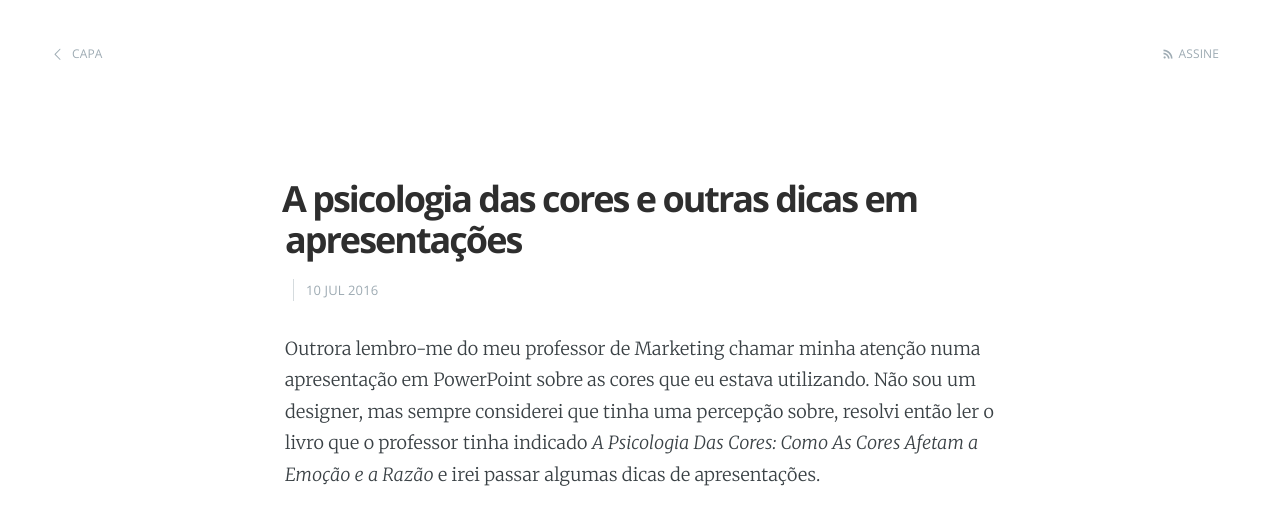
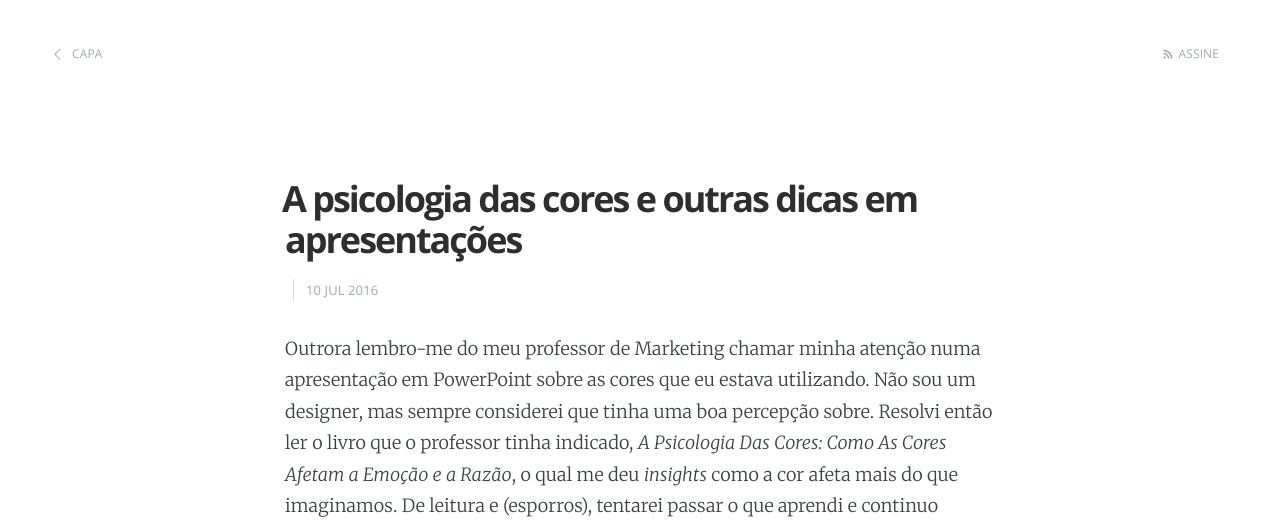
Before and after one commit to faoliveira/faoliveira.github.io, a Jekyll site: the page built from _posts/2016-07-10-psicologia-das-cores-apresentacoes.md, in a window 1280 px wide and 1400 px high. Shown: the top 526 px of the window. Built offline with Jekyll 4.4.1, drawn with Linux system fonts in a browser that asks for light colours; comment, search, counter and statistics services are not loaded; some of the changed text lies outside the part shown.

Commit message:
atualizacao posts

```diff
--- a/_posts/2016-07-10-psicologia-das-cores-apresentacoes.md
+++ b/_posts/2016-07-10-psicologia-das-cores-apresentacoes.md
@@ -3,17 +3,18 @@
 title: A psicologia das cores e outras dicas em apresentações
 date: 2016-07-10
 disqus: true
+excerpt: Outrora lembro-me do meu professor de Marketing chamar minha atenção numa apresentação em PowerPoint sobre as cores que eu estava utilizando. Não sou um designer, mas sempre considerei que tinha uma percepção sobre
 ---
 
 
 
-Outrora lembro-me do meu professor de Marketing chamar minha atenção numa apresentação em PowerPoint sobre as cores que eu estava utilizando. Não sou um designer, mas sempre considerei que tinha uma percepção sobre, resolvi então ler o livro que o professor tinha indicado *A Psicologia Das Cores: Como As Cores Afetam a Emoção e a Razão* e irei passar algumas dicas de apresentações.
+Outrora lembro-me do meu professor de Marketing chamar minha atenção numa apresentação em PowerPoint sobre as cores que eu estava utilizando. Não sou um designer, mas sempre considerei que tinha uma boa percepção sobre. Resolvi então ler o livro que o professor tinha indicado, *A Psicologia Das Cores: Como As Cores Afetam a Emoção e a Razão*, o qual me deu *insights* como a cor afeta mais do que imaginamos. De leitura e (esporros), tentarei passar o que aprendi e continuo aprendendo.
 
 ## Design Matters!
 
 <a href="https://www.flickr.com/photos/21560098@N06/7778608072/" title="Day 346 I love post it notes ( 3,000 Views ) ta por Nina Matthews Photography, no Flickr"><img src="https://farm8.staticflickr.com/7275/7778608072_994485de27_z.jpg" width="640" height="425" alt="Day 346 I love post it notes ( 3,000 Views ) ta"></a>
 
-Antes de direto para o Prezi, Keynote ou PowerPoint, tente ir [analógico primeiramente](https://www.fastcompany.com/3013039/unplug/need-to-get-focused-first-go-analog "Need To Get Focused? First Go Analog"). Perdemos tempo e foco (quase) sempre indo direto ao computador. Pegando um pedaço de papel ou usando um post-it para cada slide, por exemplo, facilita a organização de ideias e pensamentos.
+Antes de ir direto para o Prezi, Keynote ou PowerPoint, tente ir [analógico primeiramente](https://www.fastcompany.com/3013039/unplug/need-to-get-focused-first-go-analog "Need To Get Focused? First Go Analog"). Perdemos tempo e foco (quase) sempre indo direto ao computador. Pegando um pedaço de papel ou usando um post-it para cada slide, por exemplo, facilita a organização de ideias e pensamentos.
 
 ## Menos é Mais
 
```
Also changed, not shown: _posts/2016-07-09-por-que-dados-nao-sao-suficientes.md (+1 -1 lines).
